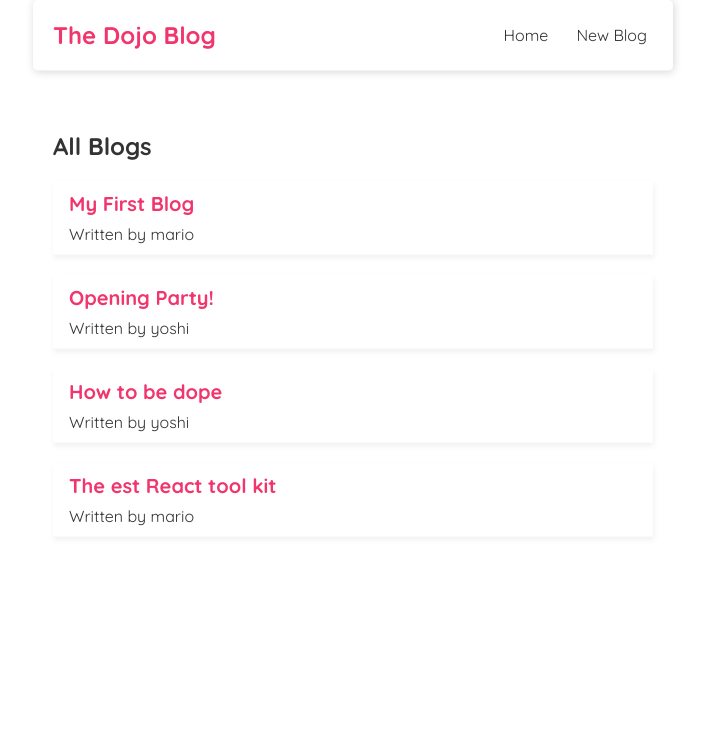
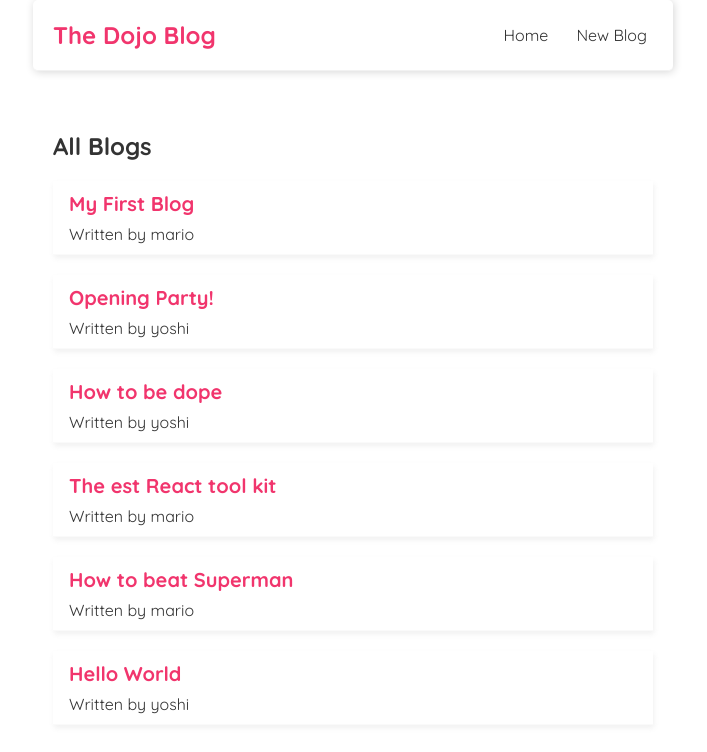
Before and after one commit to Emydev-op/react-tutorial-blog, a React (Create React App) app: page / in a window 1280 px wide. Shown: the top 752 px of the page, without its empty margins (287-994 px from the left). Built offline with nearby package versions, Linux system fonts and the light colour scheme; data requests are answered from the project's data file.

Commit message:
redirect routes

```diff
--- a/data/db.json
+++ b/data/db.json
@@ -23,6 +23,18 @@
       "body": "This is assdsjffosf gfjggo flgklf fglvkblkvj flgkjflbk;gob flbm g lg m  f   lf jk;lvdk;fgvd ;v lkd ;fglkd;fvl s;g lkd ;g klz;'fakle;'sgl w' ka'fk d'g kf g glfb kd;fg kd;gf ;fgmx/ffa';sdaepa[q",
       "author": "mario",
       "id": 4
+    },
+    {
+      "title": "How to beat Superman ",
+      "body": "dfjsfkvxndbvkjxdv kxn kxvj xdf kjxn",
+      "author": "mario",
+      "id": 5
+    },
+    {
+      "title": "Hello World",
+      "body": "cggxcb cb cvbcvghcg hcgh vhm bjvhnch c",
+      "author": "yoshi",
+      "id": 6
     }
   ]
 }
--- a/src/BlogDetails.js
+++ b/src/BlogDetails.js
@@ -1,5 +1,6 @@
 import { useParams } from "react-router-dom/cjs/react-router-dom.min";
 import useFetch from "./useFetch";
+
 
 const BlogDetails = () => {
 
--- a/src/Create.js
+++ b/src/Create.js
@@ -1,4 +1,5 @@
 import { useState } from "react";
+import { useHistory } from "react-router-dom";
 
 const Create = () => {
 
@@ -6,6 +7,7 @@ const Create = () => {
     const [body, setBody] = useState('');
     const [author, setAuthor] = useState('mario');
     const [isPending, setIsPending]= useState(false);
+    const history = useHistory();
 
     const handleSubmit = (e) => {
         e.preventDefault();
@@ -18,6 +20,7 @@ const Create = () => {
             body: JSON.stringify(newBlog),
         }).then(()=> {
             setIsPending(false);
+            history.push('/')
         })
     };
 
```
